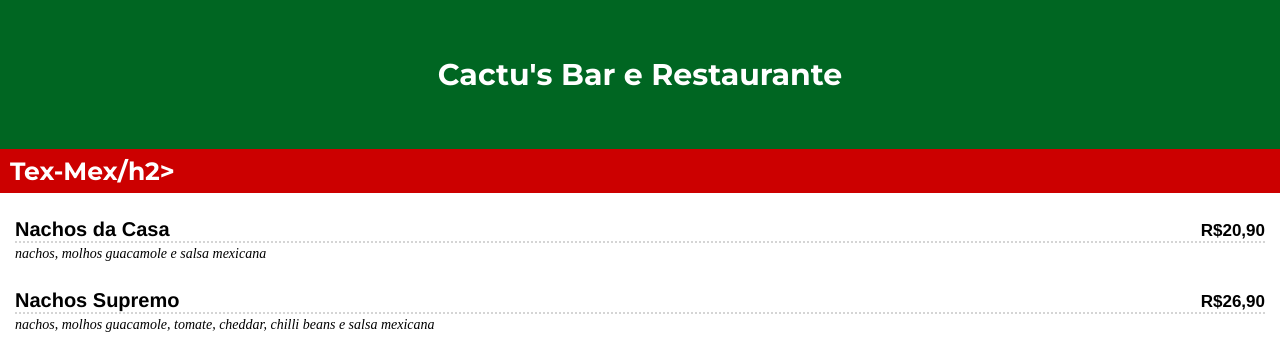
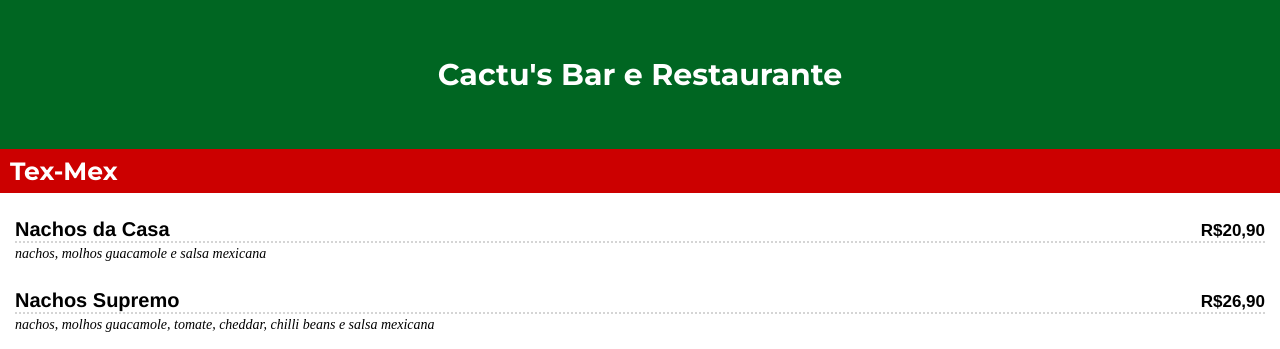
Before and after one commit to ddigrazia/cgmenu, a Jekyll site: the page built from index.md, in a window 1280 px wide and 900 px high. Shown: the top 349 px of the window. Built offline with Jekyll 4.4.1, drawn with Linux system fonts in a browser that asks for light colours.

Commit message:
Alteração no conteúdo do MENU (Cactu's)

```diff
--- a/_layouts/default.html
+++ b/_layouts/default.html
@@ -15,7 +15,7 @@
   		<!-- Section starts: 1 -->
   		<div class="menu-section">
         <div class="menu-section-background">
-  			<h2 class="menu-section-title">Tex-Mex/h2>
+  			<h2 class="menu-section-title">Tex-Mex</h2>
         </div>
   			<div class="menu-item">
   				<div class="menu-item-name">Nachos da Casa</div>
```
